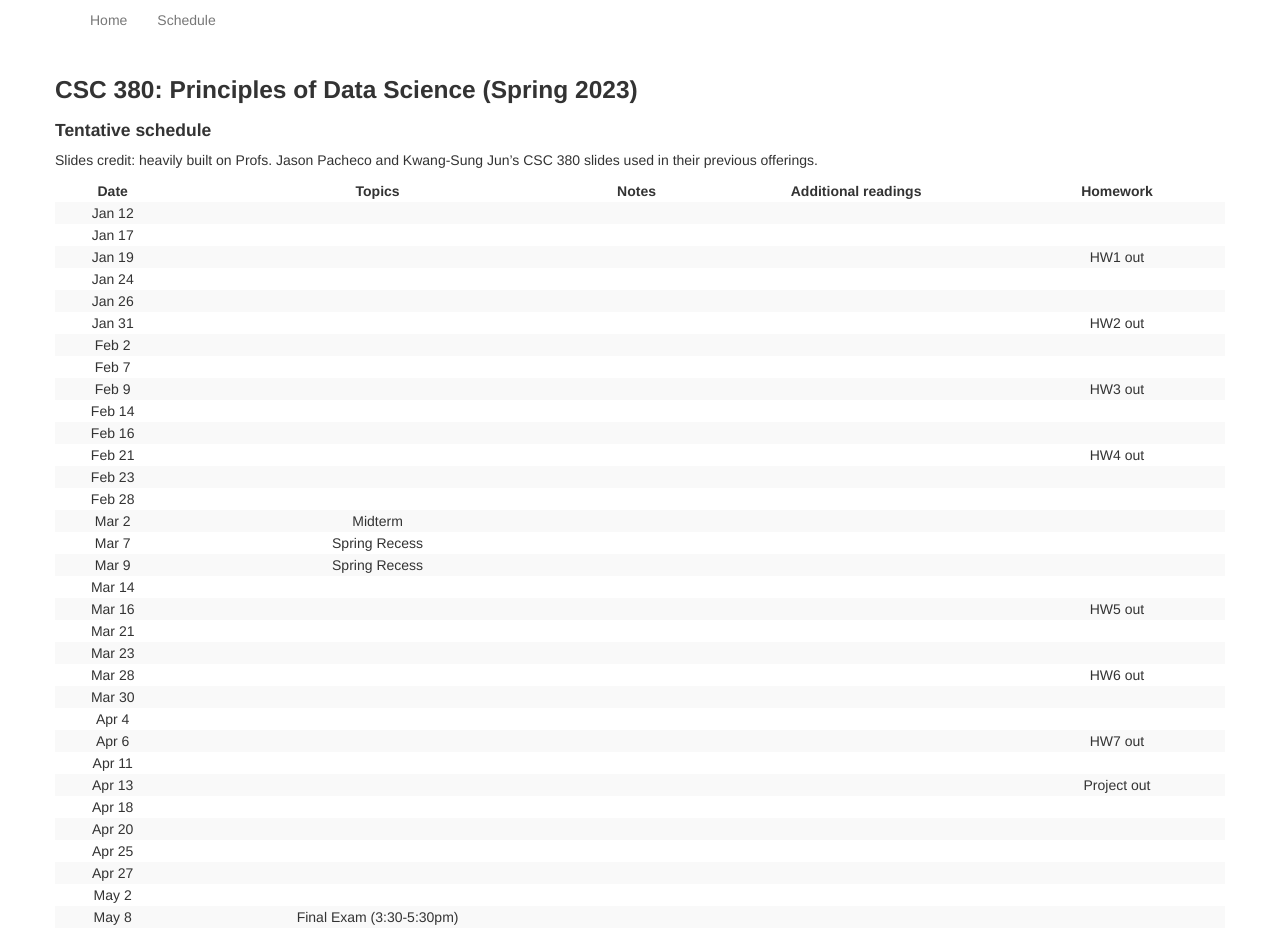
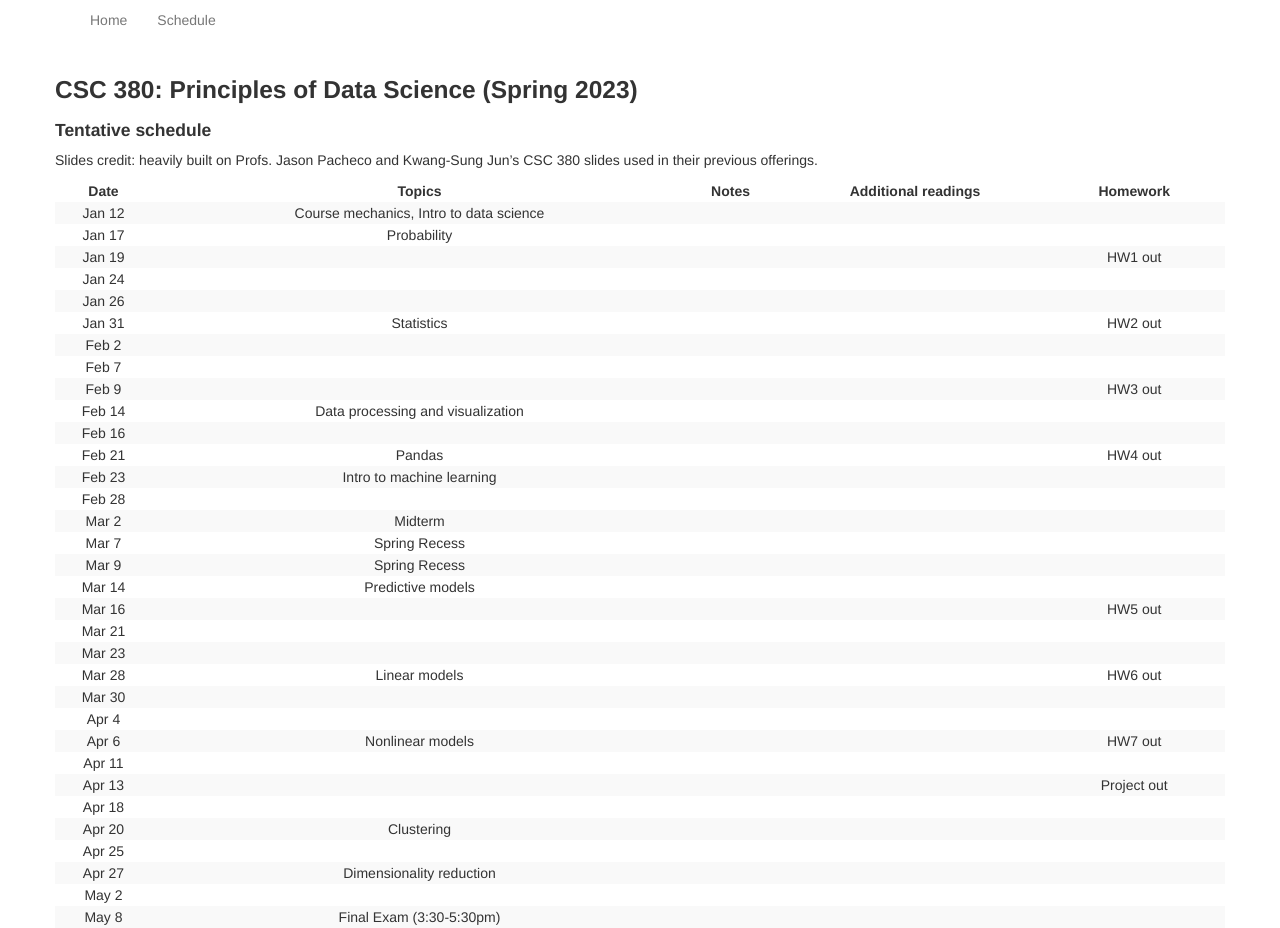
Before and after one commit to zcc1307/csc380-sp22, a Jekyll site: the page built from schedule.md, in a window 1280 px wide. Built offline with Jekyll 4.4.1, drawn with Linux system fonts in a browser that asks for light colours.

Commit message:
Update schedule.md

```diff
--- a/schedule.md
+++ b/schedule.md
@@ -14,37 +14,37 @@ Slides credit: heavily built on Profs. Jason Pacheco and Kwang-Sung Jun's CSC 38
 
 |  Date  |          Topics          | Notes | Additional readings  | Homework |
 |:------:|:------------------------:|:---:|:---:|:---:|
-| Jan 12 |                          |  |  |  |
-| Jan 17 |                          |  |  |  |
+| Jan 12 |       Course mechanics, Intro to data science                   |  |  |  |
+| Jan 17 |        Probability                  |  |  |  |
 | Jan 19 |                          | |  |  HW1 out |
 | Jan 24 |                          | |  |  |  |
 | Jan 26 |                          | |  |  |  |
-| Jan 31 |                          | |  |  HW2 out |
+| Jan 31 |        Statistics                  | |  |  HW2 out |
 | Feb 2  |                          | |  |  |  |
 | Feb 7  |                          | |  |  |  |
 | Feb 9  |                          |  |  | HW3 out |
-| Feb 14 |                          |  |  |  |
+| Feb 14 |       Data processing and visualization                  |  |  |  |
 | Feb 16 |                          |  |  |  |
-| Feb 21 |                          |  |  | HW4 out |
-| Feb 23 |                          |  |  |  |
+| Feb 21 |       Pandas                   |  |  | HW4 out |
+| Feb 23 |       Intro to machine learning                   |  |  |  |
 | Feb 28 |                          |  |  |  |
 | Mar 2  |       Midterm            |  |  |  |
 | Mar 7  |      Spring Recess       |  |  |  |
 | Mar 9  |      Spring Recess       |  |  |  |
-| Mar 14 |                          |  |  |  |
+| Mar 14 |       Predictive models                  |  |  |  |
 | Mar 16 |                          |  |  | HW5 out |
 | Mar 21 |                          |  |  |  |
 | Mar 23 |                          |  |  |  |
-| Mar 28 |                          |  |  | HW6 out |
+| Mar 28 |       Linear models                   |  |  | HW6 out |
 | Mar 30 |                          |  |  |  |
 | Apr 4  |                          |  |  |  |
-| Apr 6  |                          |  |  | HW7 out |
+| Apr 6  |       Nonlinear models                  |  |  | HW7 out |
 | Apr 11 |                          |  |  |  |
 | Apr 13 |                          |  |  | Project out |
 | Apr 18 |                          |  |  |  |
-| Apr 20 |                          |  |  |  |
+| Apr 20 |       Clustering                   |  |  |  |
 | Apr 25 |                          |  |  |  |
-| Apr 27 |                          |  |  |  |
+| Apr 27 |       Dimensionality reduction                   |  |  |  |
 | May 2  |                          |  |  |  |
 | May 8  | Final Exam (3:30-5:30pm) |  |  |  |
 {:.table-striped}
```
